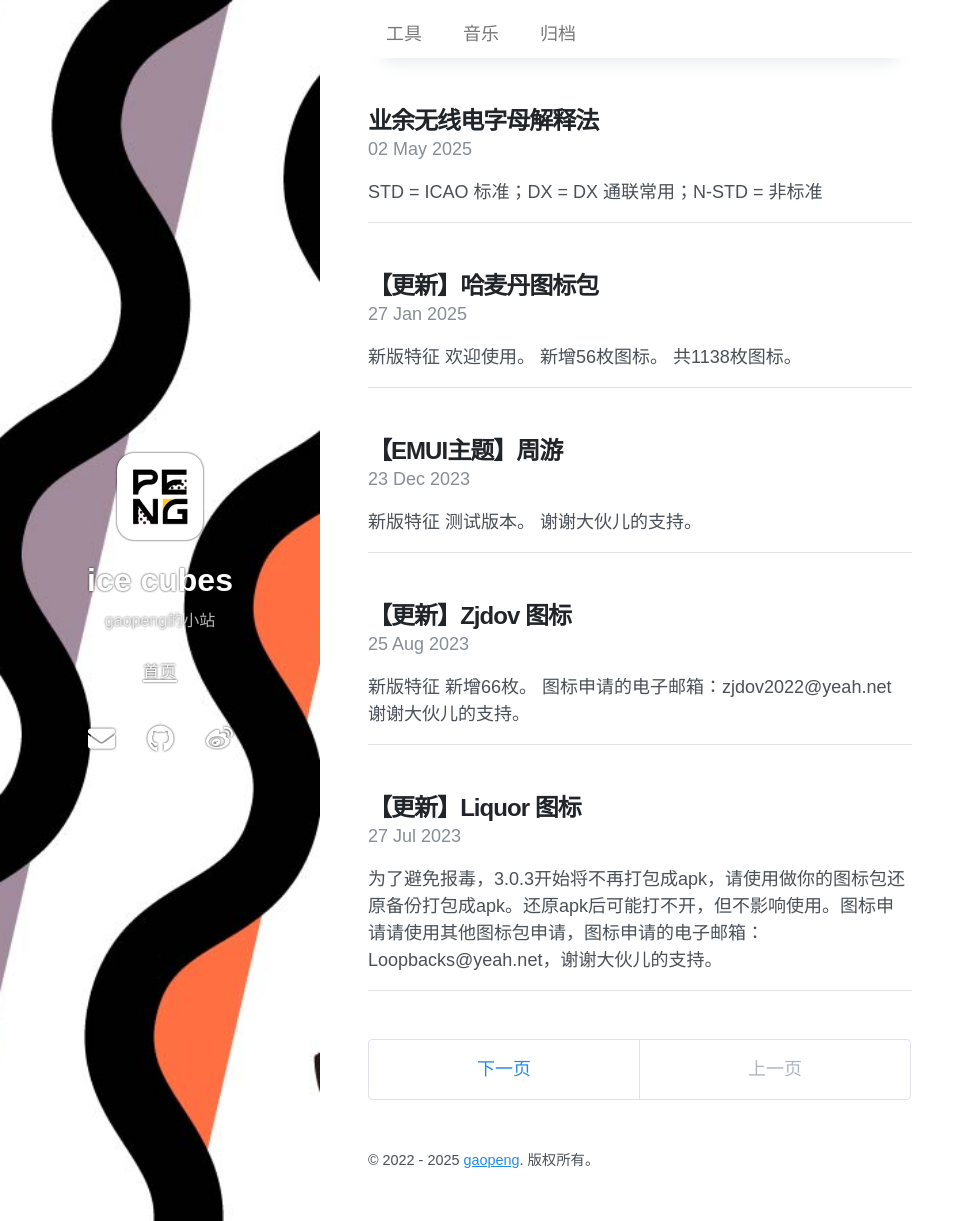
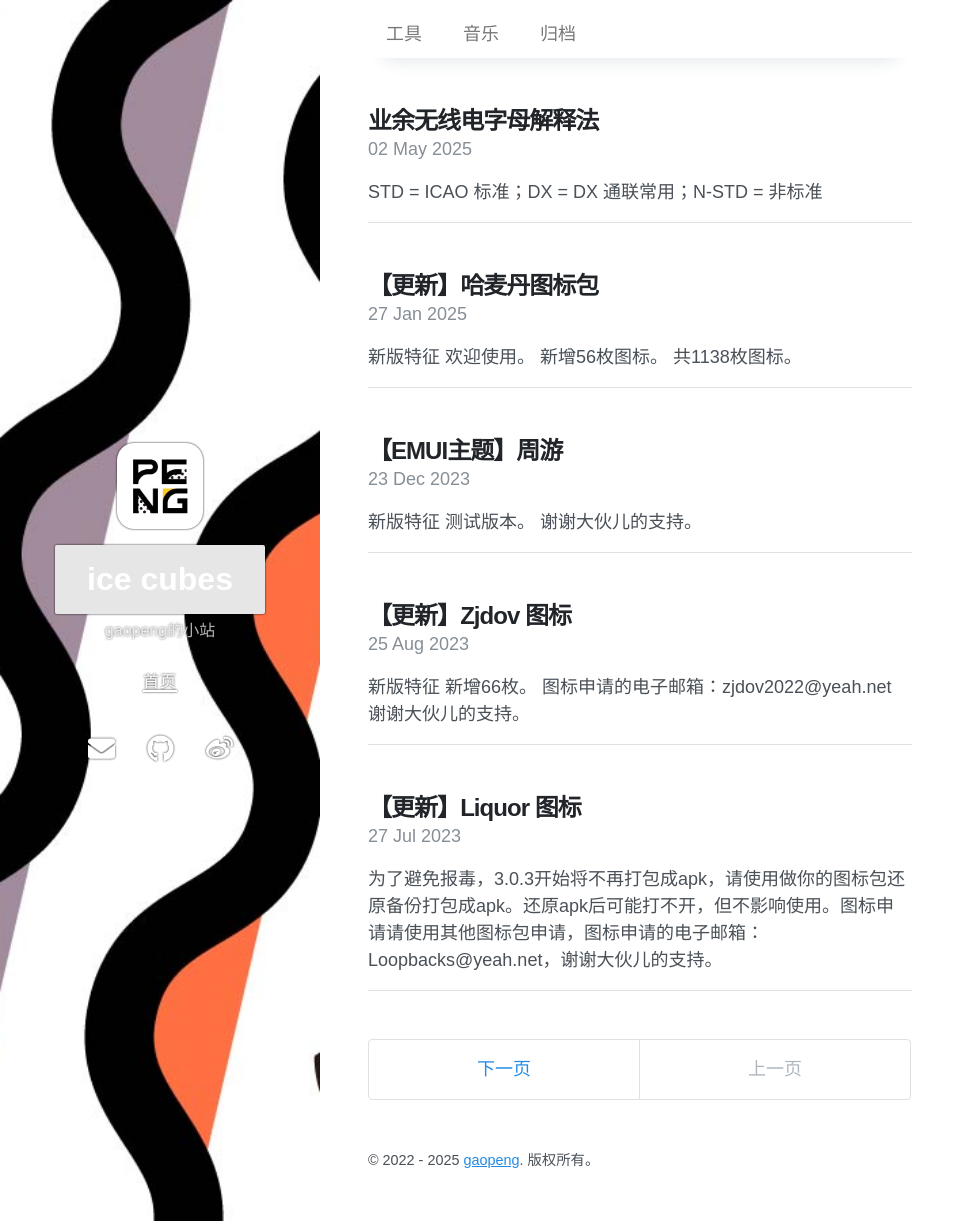
Before and after one commit to gaopengk/gaopengk.github.io, a Jekyll site: the page built from index.html, in a window 1280 px wide and 1221 px high. Shown: the whole window, without its empty margins (0-975 px from the left). Built offline with Jekyll 4.4.1, drawn with Linux system fonts in a browser that asks for light colours; nearby versions of some CDN libraries; the list of posts is cut into pages by our own code.

Commit message:
Update sidebar-left.html

```diff
--- a/_includes/sidebar-left.html
+++ b/_includes/sidebar-left.html
@@ -10,7 +10,7 @@
     </div>
   {%- endif %}
   <div class="masthead-title">
-    <a href="{{ "/" | relative_url }}" title="首页">{{ site.title }}</a>
+    <a class="pure-button" href="{{ "/" | relative_url }}" title="首页">{{ site.title }}</a>
   </div>
   <div class="masthead-tagline">
     <small>{{ site.description }}</small>
```
